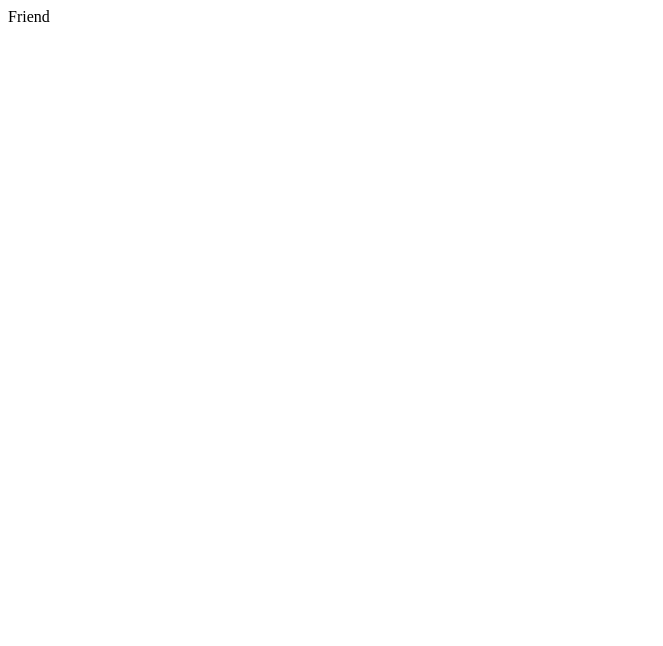
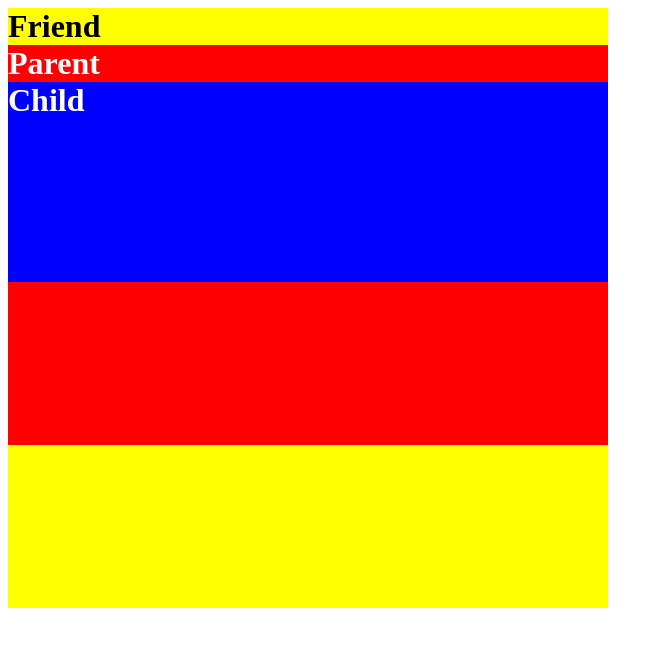
Before and after one commit to yyb02006/redux, a React (Create React App) app: page /friend in a window 1280 px wide. Shown: the top 646 px of the page, without its empty margins (0-663 px from the left). Built offline with nearby package versions, Linux system fonts and the light colour scheme.

Commit message:
리덕스의 dispatch가 memorize된 자식컴포넌트의 랜더링을 유발하는지 테스트

```diff
--- a/src/routes/Friend.tsx
+++ b/src/routes/Friend.tsx
@@ -1,5 +1,61 @@
-import React from 'react';
+import React, { memo } from 'react';
+import { useToDoDispatch, useToDoSelector } from '../hooks/reduxHooks';
+import { add } from '../store';
+
+const Child = memo(function Child() {
+  const toDos = useToDoSelector((state) => state.friend);
+  console.log('Child Component Rendered');
+  return (
+    <section
+      style={{
+        width: '600px',
+        height: '200px',
+        backgroundColor: 'blue',
+        color: 'white',
+      }}
+    >
+      Child
+    </section>
+  );
+});
+
+const Parent = () => {
+  const toDos = useToDoSelector((state) => state.me);
+  const dispatch = useToDoDispatch();
+  console.log('Parent Component Rendered');
+  return (
+    <section
+      style={{
+        width: '600px',
+        height: '400px',
+        backgroundColor: 'red',
+        color: 'white',
+      }}
+      onClick={() => {
+        dispatch(add({ data: 'Parent', target: 'me' }));
+      }}
+    >
+      Parent
+      <Child />
+    </section>
+  );
+};
 
 export default function Friend() {
-  return <section>Friend</section>;
+  console.log('Container Component Rendered');
+  return (
+    <section
+      style={{
+        width: '600px',
+        height: '600px',
+        backgroundColor: 'yellow',
+        fontSize: '2rem',
+        fontWeight: 600,
+        color: 'black',
+      }}
+    >
+      Friend
+      <Parent />
+    </section>
+  );
 }
```
Also changed, not shown: src/store.tsx (+11 -1 lines).
